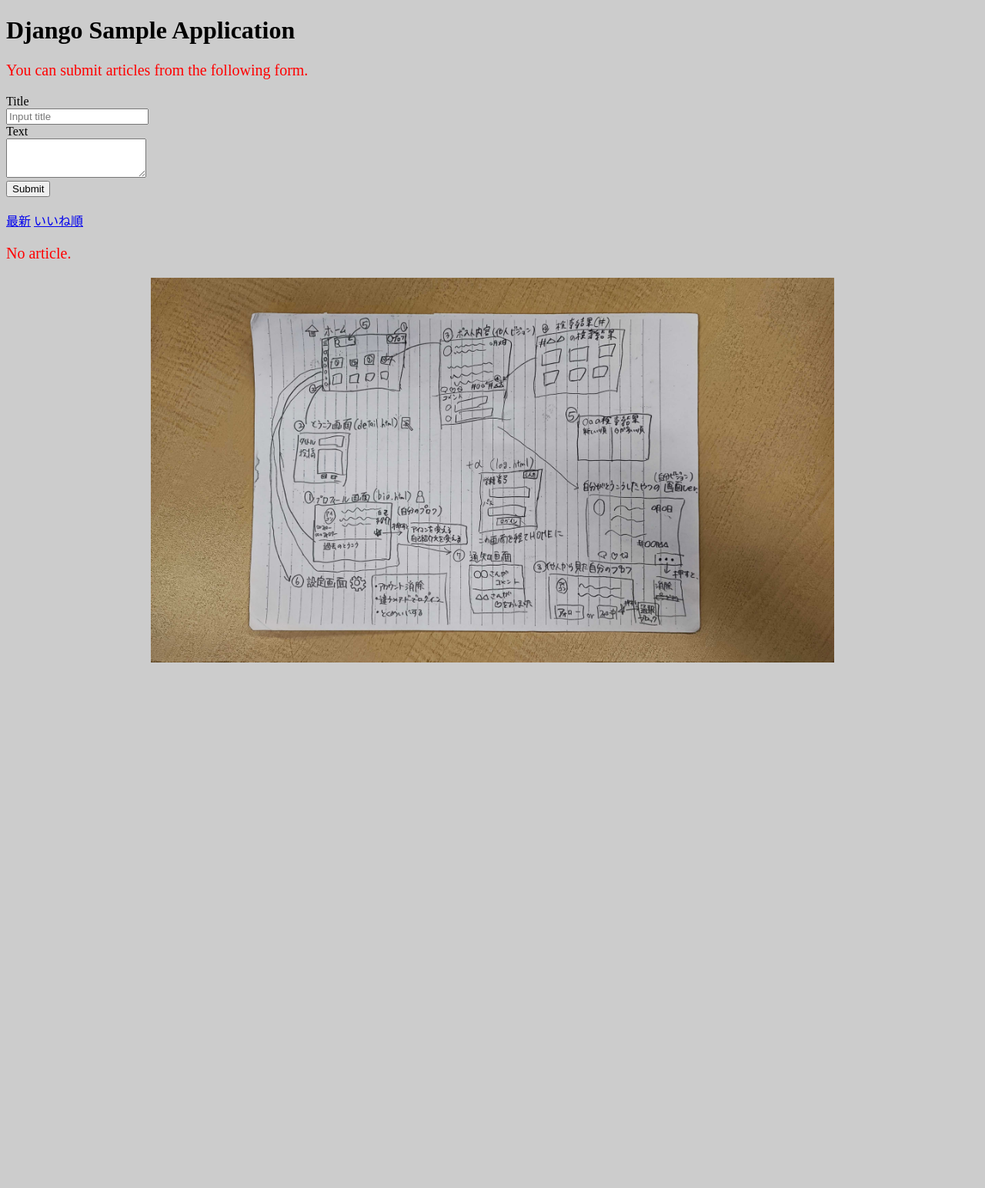
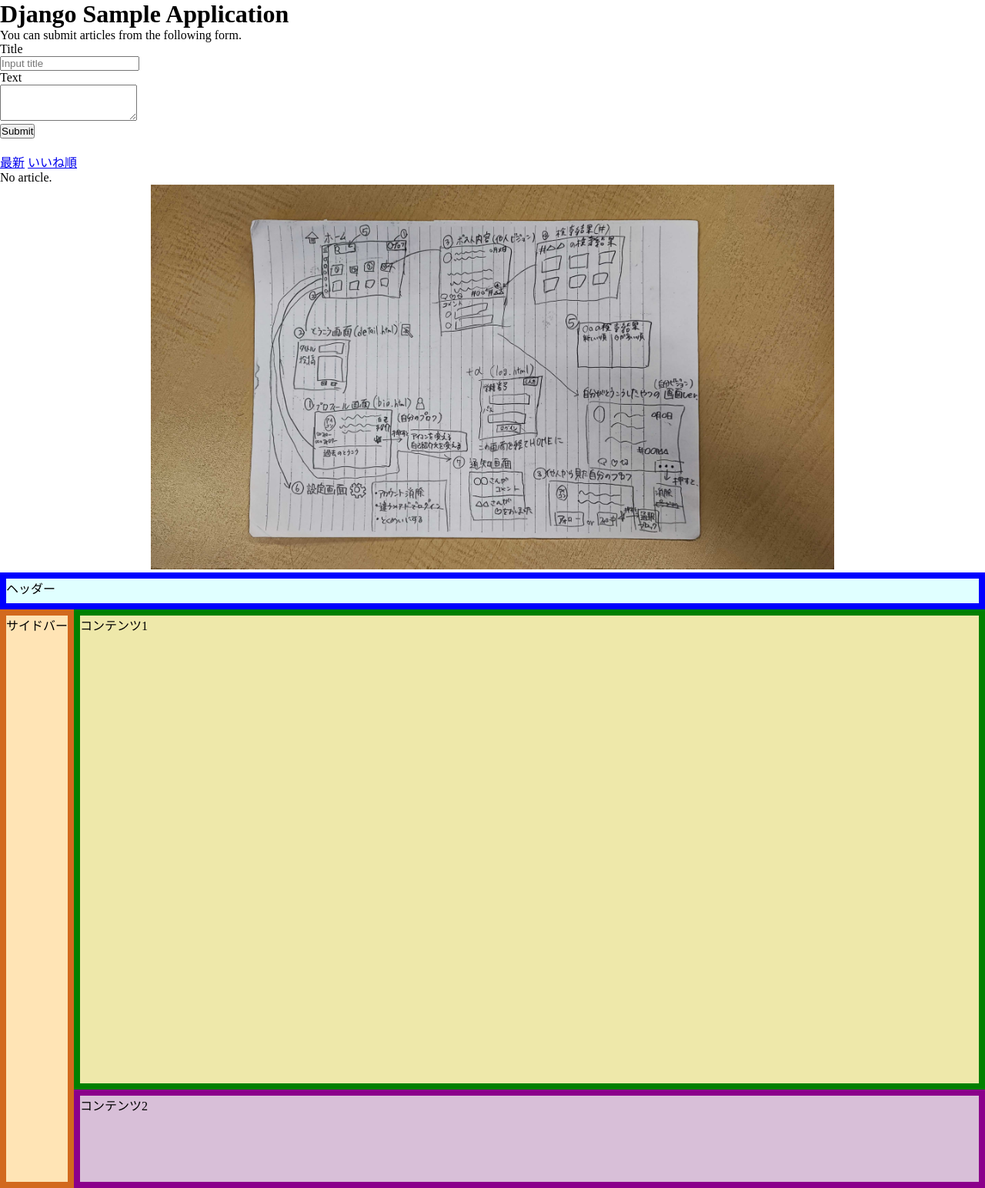
Before and after one commit to s1f102402631/class3-team14-projectkm, a Django app: page / in a window 1280 px wide. Shown: the whole page at 77% size. Before the commit the page ends 861 px from the top, so only its background shows below. Run offline with Django 5.2, Linux system fonts and the light colour scheme; data that the repository does not hold is empty.

Commit message:
add css sample

```diff
--- a/teamapp/static/teamapp/home_screen.css
+++ b/teamapp/static/teamapp/home_screen.css
@@ -1,7 +1,51 @@
-body {
-    background-color: #ccc;
-    }
-    p {
-    font-size: 20px;
-    color: red;
-    }
+* {
+    margin: 0;
+    padding: 0;
+  }
+
+  .app {
+    width: 100vw;
+    height: 100vh;
+    display: flex;
+    flex-direction: column;
+  }
+
+  .header {
+    height: 48px;
+    background-color: lightcyan;
+    box-sizing: border-box;
+    border: 8px solid blue;
+  }
+
+  .main {
+    display: flex;
+    flex-direction: row;
+    flex-grow: 1;
+  }
+
+  .sidebar {
+    width: 96px;
+    background-color: moccasin;
+    box-sizing: border-box;
+    border: 8px solid chocolate;
+  }
+
+  .content {
+    display: flex;
+    flex-direction: column;
+    flex-grow: 1;
+  }
+
+  .flex-content {
+    flex-grow: 1;
+    background-color: palegoldenrod;
+    box-sizing: border-box;
+    border: 8px solid green;
+  }
+
+  .fixed-content {
+    height: 128px;
+    background-color: thistle;
+    box-sizing: border-box;
+    border: 8px solid darkmagenta;
+  }
--- a/teamapp/templates/teamapp/home_screen.html
+++ b/teamapp/templates/teamapp/home_screen.html
@@ -53,5 +53,17 @@
     <div style="text-align: center;">
     <img src="{% static 'teamapp/images/img_20241213_161452.jpg' %}" alt="Uploaded Image" width: 500px; height= 500px;>
     </div>
+
+
+    <div class="app">
+      <div class="header">ヘッダー</div>
+      <div class="main">
+        <div class="sidebar">サイドバー</div>
+        <div class="content">
+          <div class="flex-content">コンテンツ1</div>
+          <div class="fixed-content">コンテンツ2</div>
+        </div>
+      </div>
+    </div>
   </body>
 </html>
```
